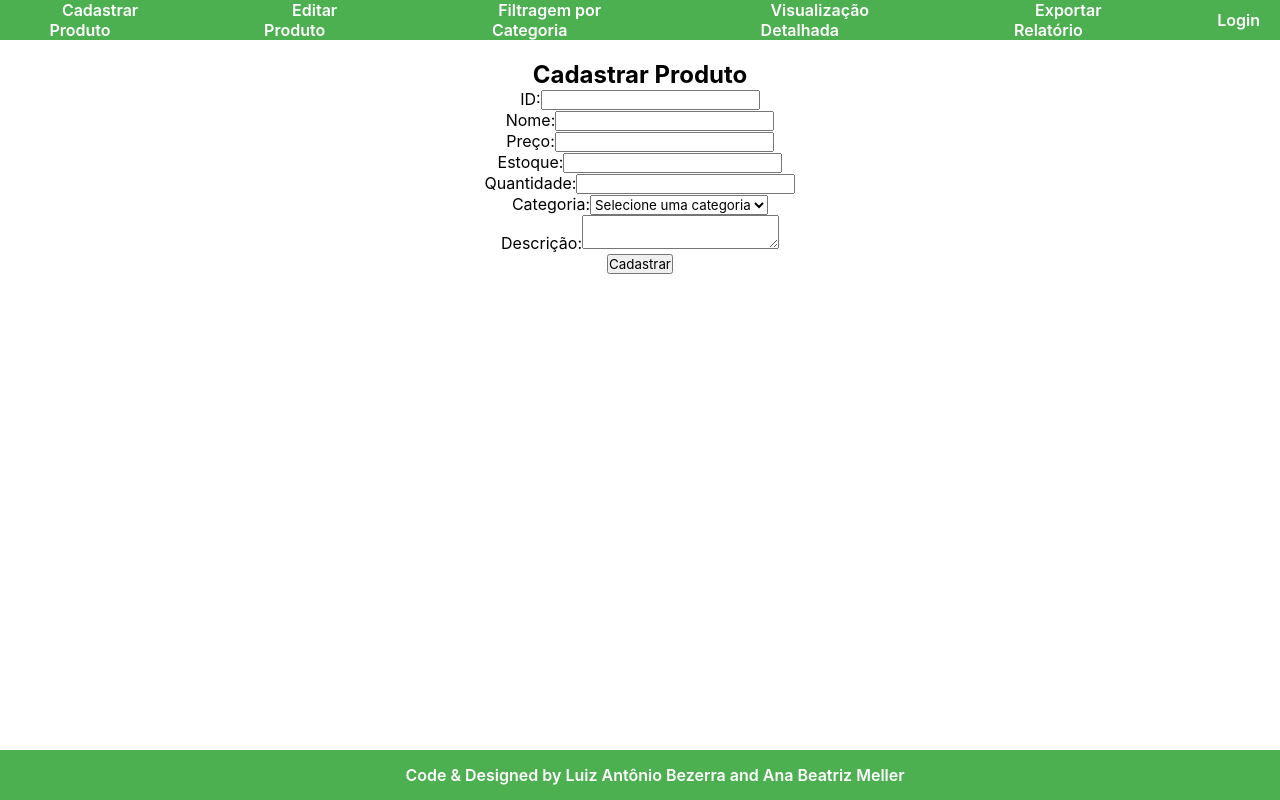
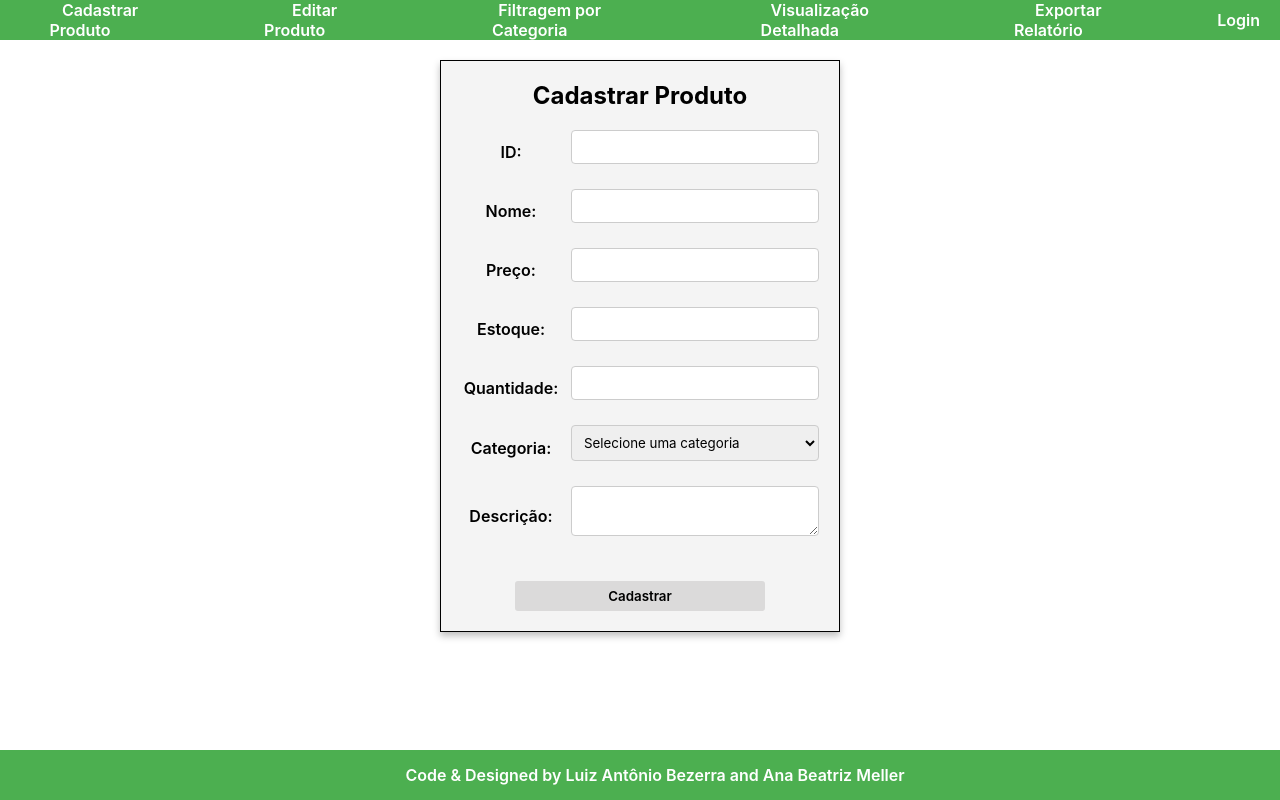
Before and after one commit to BezerraLuiz/cadastro-produtos, a React (Vite) app in the folder cadastro-produtos/: page /cadastrar in a window 1280 px wide. Built offline with nearby package versions, Linux system fonts and the light colour scheme; data requests are answered from the project's data file.

Commit message:
Estilização dos formulários

```diff
--- a/cadastro-produtos/db.json
+++ b/cadastro-produtos/db.json
@@ -9,21 +9,21 @@
   "products": [
     {
       "id": "1",
-      "name": "1",
-      "price": "1",
-      "stock": "1",
-      "quantity": "1",
+      "name": "Ketchup",
+      "price": "13,00",
+      "stock": "100",
+      "quantity": "3",
       "category": "alimento",
-      "description": "1"
+      "description": "Ketchup heinz"
     },
     {
       "id": "2",
-      "name": "2",
-      "price": "2",
-      "stock": "2",
-      "quantity": "2",
-      "category": "saude",
-      "description": "2"
+      "name": "Celular",
+      "price": "2000",
+      "stock": "20",
+      "quantity": "10",
+      "category": "eletronico",
+      "description": "Celular android 13 max"
     }
   ]
 }
--- a/cadastro-produtos/src/routes/CadastroProduto.jsx
+++ b/cadastro-produtos/src/routes/CadastroProduto.jsx
@@ -1,4 +1,5 @@
 import React, { useState, useEffect } from 'react';
+import styles from './styles/CadastroProduto.module.css'
 
 
 function CadastroProduto() {
@@ -76,10 +77,10 @@ function CadastroProduto() {
 
     return(
 
-        <div>
-            <h2>Cadastrar Produto</h2>
+        <div className={styles.container}>
+            <h2 style={{ marginBottom: '20px' }}>Cadastrar Produto</h2>
             <form onSubmit={handleSubmit}/>
-                <div>
+                <div className={styles['form-group']}>
                     <label>ID:</label>
                     <input
                        type='text'
@@ -89,7 +90,7 @@ function CadastroProduto() {
                     />
                 </div>
             <form onSubmit={handleSubmit}>
-                <div>
+                <div className={styles['form-group']}>
                     <label>Nome:</label>
                     <input
                         type="text"
@@ -98,7 +99,7 @@ function CadastroProduto() {
                         onChange={handleChange}
                     />
                 </div>
-                <div>
+                <div className={styles['form-group']}>
                     <label>Preço:</label>
                     <input
                         type="text"
@@ -107,7 +108,7 @@ function CadastroProduto() {
                         onChange={handleChange}
                     />
                 </div>
-                <div>
+                <div className={styles['form-group']}>
                     <label>Estoque:</label>
                      <input
                         type="text"
@@ -116,7 +117,7 @@ function CadastroProduto() {
                         onChange={handleChange}
                     />
                 </div>
-                <div>
+                <div className={styles['form-group']}>
                     <label>Quantidade:</label>
                     <input
                         type='number'
@@ -125,7 +126,7 @@ function CadastroProduto() {
                         onChange={handleChange}
                         />
                 </div>
-                <div>
+                <div className={styles['form-group']}>
                     <label>Categoria:</label>
                     <select name='category' value={product.category} onChange={handleChange}>
                         <option value='' disabled>Selecione uma categoria</option>
@@ -142,7 +143,8 @@ function CadastroProduto() {
 
                     </select>
                 </div>
-                <div>
+
+                    <div className={styles['form-group']} >
                     <label>Descrição:</label>
                     <textarea
                         name="description"
@@ -150,7 +152,7 @@ function CadastroProduto() {
                         onChange={handleChange}
                     ></textarea>
                 </div>
-                <button type="submit" onClick={handleSubmit}>Cadastrar</button>
+                <button className={styles.btn} style={{ marginTop: '20px' }} type="submit" onClick={handleSubmit}>Cadastrar</button>
             </form>
 
         </div>
--- a/cadastro-produtos/src/routes/EditarProduto.jsx
+++ b/cadastro-produtos/src/routes/EditarProduto.jsx
@@ -1,5 +1,6 @@
 import React, { useState, useEffect } from 'react';
 import { useParams, useNavigate } from 'react-router-dom';
+import styles from './styles/EditarProduto.module.css'
 
 const EditarProduto = () => {
     const { id } = useParams();
@@ -62,10 +63,10 @@ const EditarProduto = () => {
     };
 
     return (
-        <div>
+        <div className={styles.container}>
             <h2>Editar Produto</h2>
             <form onSubmit={handleSubmit}>
-                <div>
+                <div className={styles['form-group']}>
                     <label>Nome:</label>
                     <input
                         type="text"
@@ -74,7 +75,7 @@ const EditarProduto = () => {
                         onChange={handleChange}
                     />
                 </div>
-                <div>
+                <div className={styles['form-group']}>
                     <label>Preço:</label>
                     <input
                         type="text"
@@ -83,7 +84,7 @@ const EditarProduto = () => {
                         onChange={handleChange}
                     />
                 </div>
-                <div>
+                <div className={styles['form-group']}>
                     <label>Estoque:</label>
                     <input
                         type="text"
@@ -92,7 +93,7 @@ const EditarProduto = () => {
                         onChange={handleChange}
                     />
                 </div>
-                <div>
+                <div className={styles['form-group']}>
                     <label>Quantidade:</label>
                     <input
                         type="number"
@@ -101,7 +102,7 @@ const EditarProduto = () => {
                         onChange={handleChange}
                     />
                 </div>
-                <div>
+                <div className={styles['form-group']}>
                 <label>Categoria:</label>
                     <select name='category' value={product.category} onChange={handleChange}>
                         <option value='' disabled>Selecione uma categoria</option>
@@ -118,16 +119,16 @@ const EditarProduto = () => {
 
                     </select>
                 </div>
-                <div>
+                <div className={styles['form-group']}>
                     <label>Descrição:</label>
                     <textarea
                         name="description"
                         value={product.description}
                         onChange={handleChange}
                     ></textarea>
-                    <button type="submit">Atualizar</button>
+
                 </div>
-
+                <button className={styles.btn} style={{ marginTop: '20px' }} type="submit">Atualizar</button>
             </form>
         </div>
     );
--- /dev/null
+++ b/cadastro-produtos/src/routes/styles/CadastroProduto.module.css
@@ -0,0 +1,52 @@
+* {
+    margin: 0;
+    padding: 0;
+    box-sizing: border-box;
+  }
+
+
+.container {
+    border: 1px solid black;
+    background-color: #f4f4f4;
+    box-shadow: 0 4px 7px rgba(0, 0, 0, 0.25);
+    padding: 20px;
+    width: 400px;
+    margin: 0 auto;
+}
+
+.btn {
+    background-color: #dbdada;
+    width: 250px;
+    height: 30px;
+    border: none;
+    font-weight: 600;
+    cursor: pointer;
+    border-radius: 3px;
+  }
+
+.btn:hover {
+    background-color: #b1b1b1;
+  }
+
+.container input,
+.container select,
+.container textarea {
+  flex: 1;
+  width: 50%;
+  padding: 8px;
+  margin-bottom: 10px;
+  border: 1px solid #ccc;
+  border-radius: 4px;
+}
+
+.form-group {
+  display: flex;
+  align-items: center;
+  margin-bottom: 15px;
+}
+
+.form-group label {
+  width: 100px;
+  margin-right: 10px;
+  font-weight: 600;
+}
--- /dev/null
+++ b/cadastro-produtos/src/routes/styles/EditarProduto.module.css
@@ -0,0 +1,51 @@
+* {
+    margin: 0;
+    padding: 0;
+    box-sizing: border-box;
+  }
+
+
+.container {
+    border: 1px solid black;
+    background-color: #f4f4f4;
+    box-shadow: 0 4px 7px rgba(0, 0, 0, 0.25);
+    padding: 20px;
+    width: 400px;
+    margin: 0 auto;
+}
+
+.btn {
+    background-color: #dbdada;
+    width: 250px;
+    height: 30px;
+    border: none;
+    font-weight: 600;
+    cursor: pointer;
+    border-radius: 3px;
+  }
+
+.btn:hover {
+    background-color: #b1b1b1;
+  }
+
+.container input,
+.container select,
+.container textarea {
+  flex: 1;
+  width: 50%;
+  padding: 8px;
+  margin-bottom: 10px;
+  border: 1px solid #ccc;
+  border-radius: 4px;
+}
+
+.form-group {
+  display: flex;
+  align-items: center;
+  margin-bottom: 15px;
+}
+
+.form-group label {
+  width: 100px;
+  margin-right: 10px;
+  font-weight: 600;}
```
